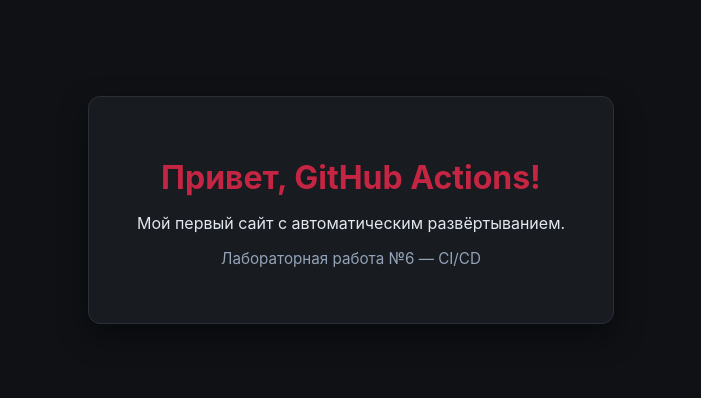
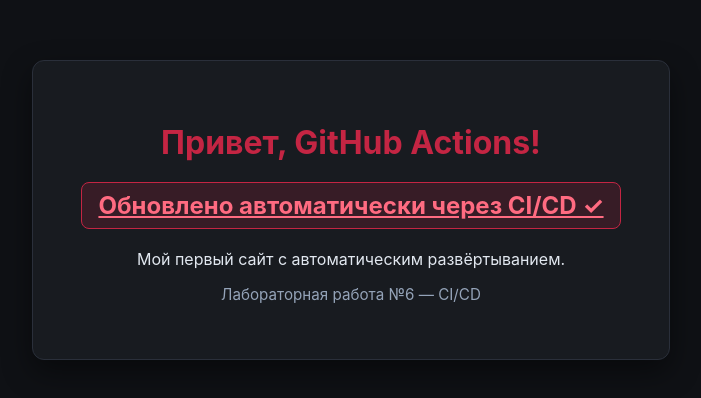
Before and after one commit to cyshka416/site-cicd-, a plain HTML site: page index.html in a window 1280 px wide. Shown: the part 190-588 px from the top of the page, without its empty margins (289-990 px from the left). Drawn offline with Linux system fonts and the light colour scheme.

Commit message:
Update index.html

```diff
--- a/index.html
+++ b/index.html
@@ -10,6 +10,9 @@
 <body>
   <main class="card">
     <h1>Привет, GitHub Actions!</h1>
+    <h2 style="color: #ff6b81; background-color: rgba(196, 37, 67, 0.18); border: 1px solid #c42543; padding: 0.5rem 1rem; border-radius: 8px; text-decoration: underline;">
+      Обновлено автоматически через CI/CD ✓
+    </h2>
     <p>Мой первый сайт с автоматическим развёртыванием.</p>
     <p class="subtitle">Лабораторная работа №6 — CI/CD</p>
   </main>
```
